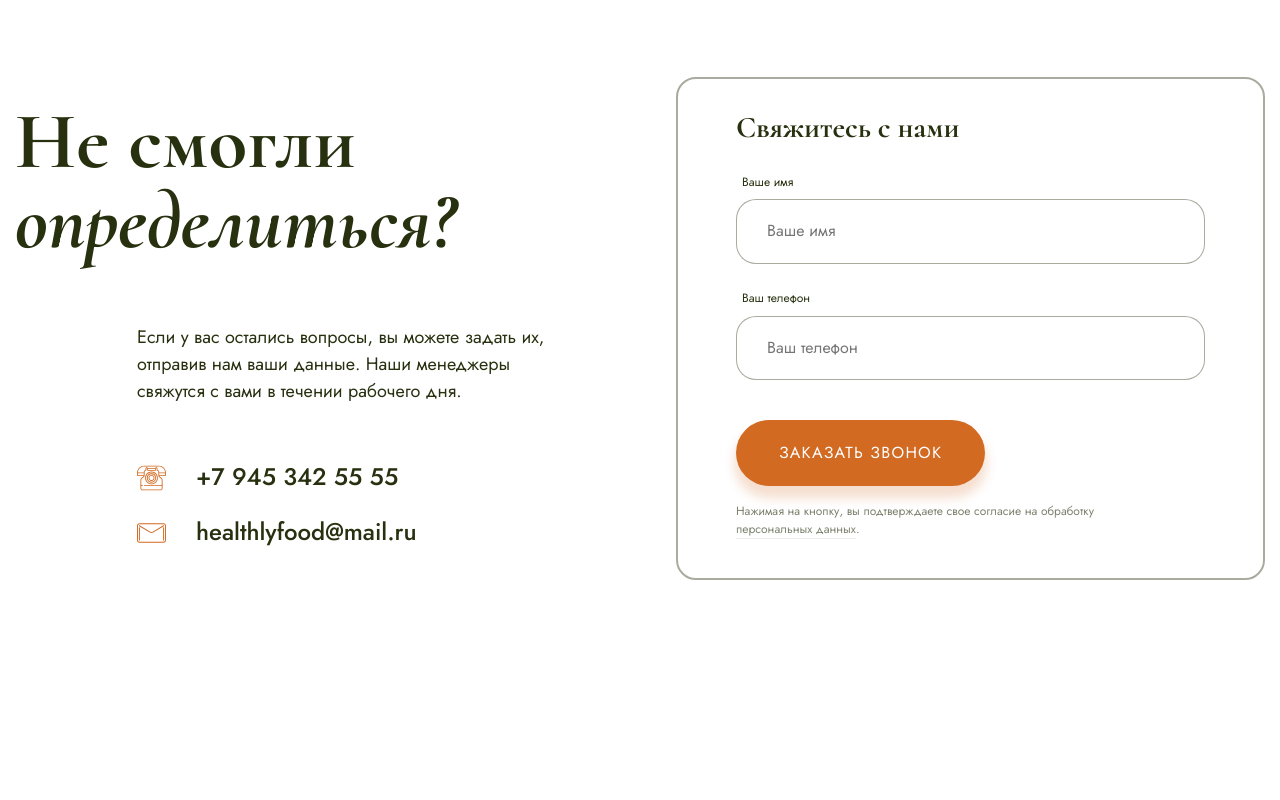
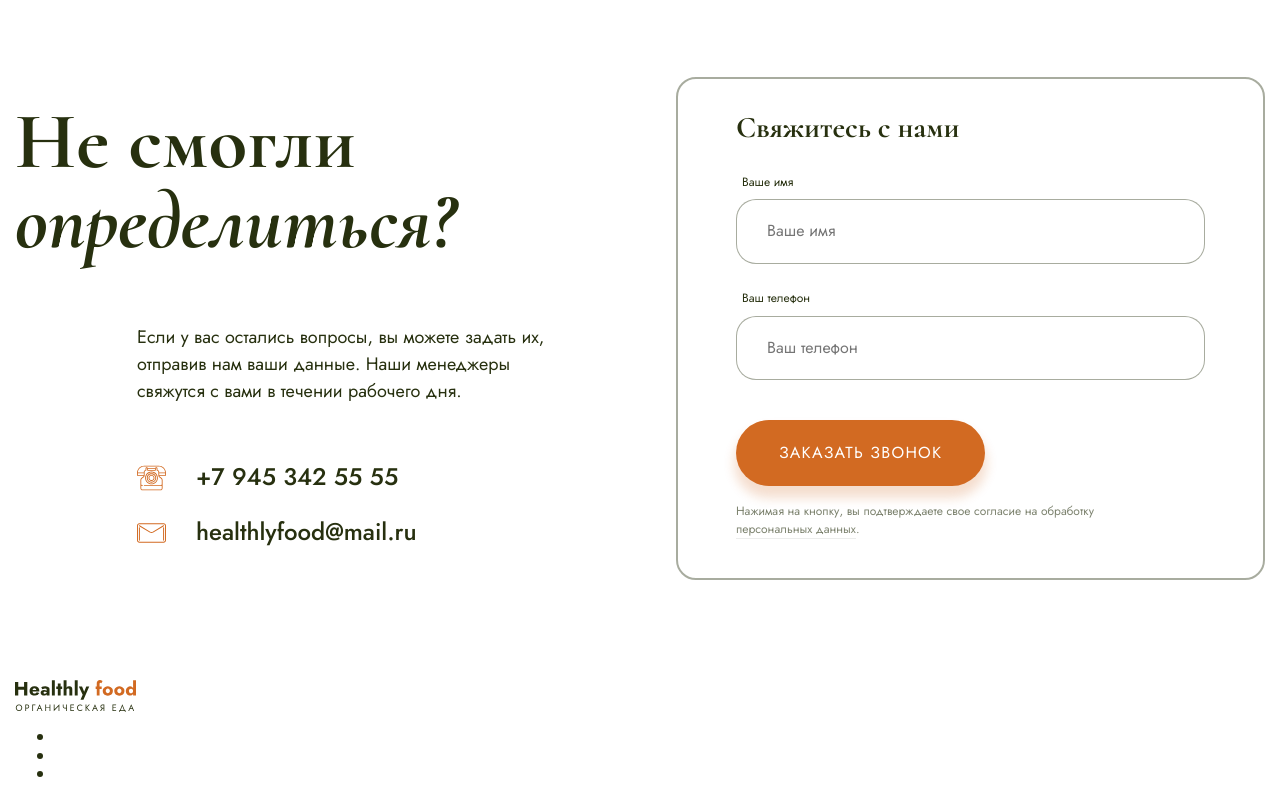
Before and after one commit to Golovachyova-Julia/Module02-Shop, a website built with webpack: page src/index.html in a window 1280 px wide. Shown: the part 5998-6798 px from the top of the page. Before the commit the page ends 6678 px from the top, so only its background shows below. Built offline with nearby package versions, Linux system fonts and the light colour scheme; files whose address does not match are found by name.

Commit message:
Add footer

```diff
--- a/src/index.html
+++ b/src/index.html
@@ -613,5 +613,25 @@
         </div>
       </div>
     </section>
+      <footer>
+        <div class="container">
+          <div class="footer__box">
+            <a href="#" class="logo"></a>
+            <ul class="footer__list">
+              <li class="footer__item">
+                <a href="" class="footer__link"></a>
+              </li>
+              <li class="footer__item">
+                <a href="" class="footer__link"></a>
+              </li>
+              <li class="footer__item">
+                <a href="" class="footer__link"></a>
+              </li>
+            </ul>
+          </div>
+        </div>
+      </footer>
+    </div>
+
   </body>
 </html>
```
